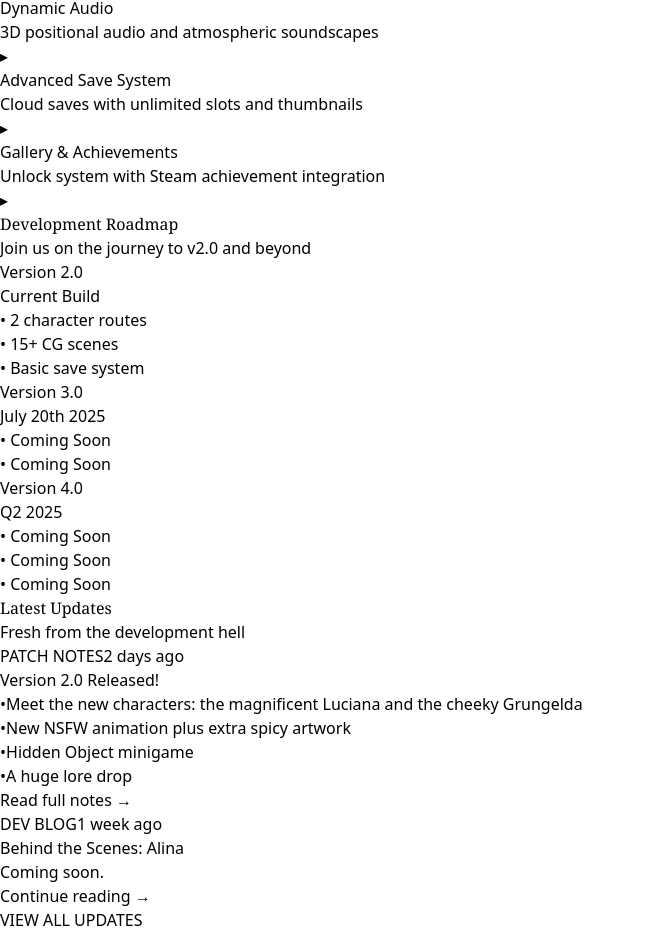
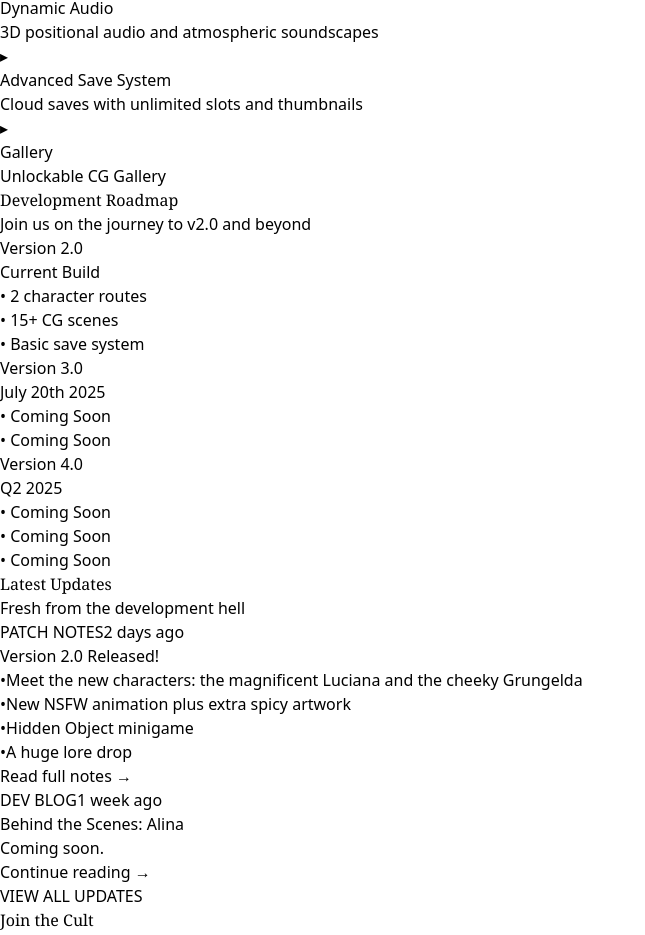
Before and after one commit to TheFallen087/Roll2Seduce, a React (Vite) app: page / in a window 1280 px wide. Shown: the part 4992-5927 px from the top of the page, without its empty margins (0-645 px from the left). Built offline with nearby package versions, Linux system fonts and the light colour scheme.

Commit message:
fixed game features'

```diff
--- a/src/App.jsx
+++ b/src/App.jsx
@@ -794,12 +794,9 @@ const RollToSeduceWebsite = () => {
                 <div className="flex items-start gap-3">
                   <span className="text-[#FF4757] mt-1 text-lg">▸</span>
                   <div>
-                    <h4 className="text-[#FAFAFA] font-semibold text-lg">Gallery & Achievements</h4>
-                    <p className="text-sm text-[#E5E5E7] mt-1">Unlock system with Steam achievement integration</p>
-                  </div>
-                </div>
-                <div className="flex items-start gap-3">
-                  <span className="text-[#FF4757] mt-1 text-lg">▸</span>
+                    <h4 className="text-[#FAFAFA] font-semibold text-lg">Gallery</h4>
+                    <p className="text-sm text-[#E5E5E7] mt-1">Unlockable CG Gallery</p>
+                  </div>
                 </div>
               </div>
             </div>
```
